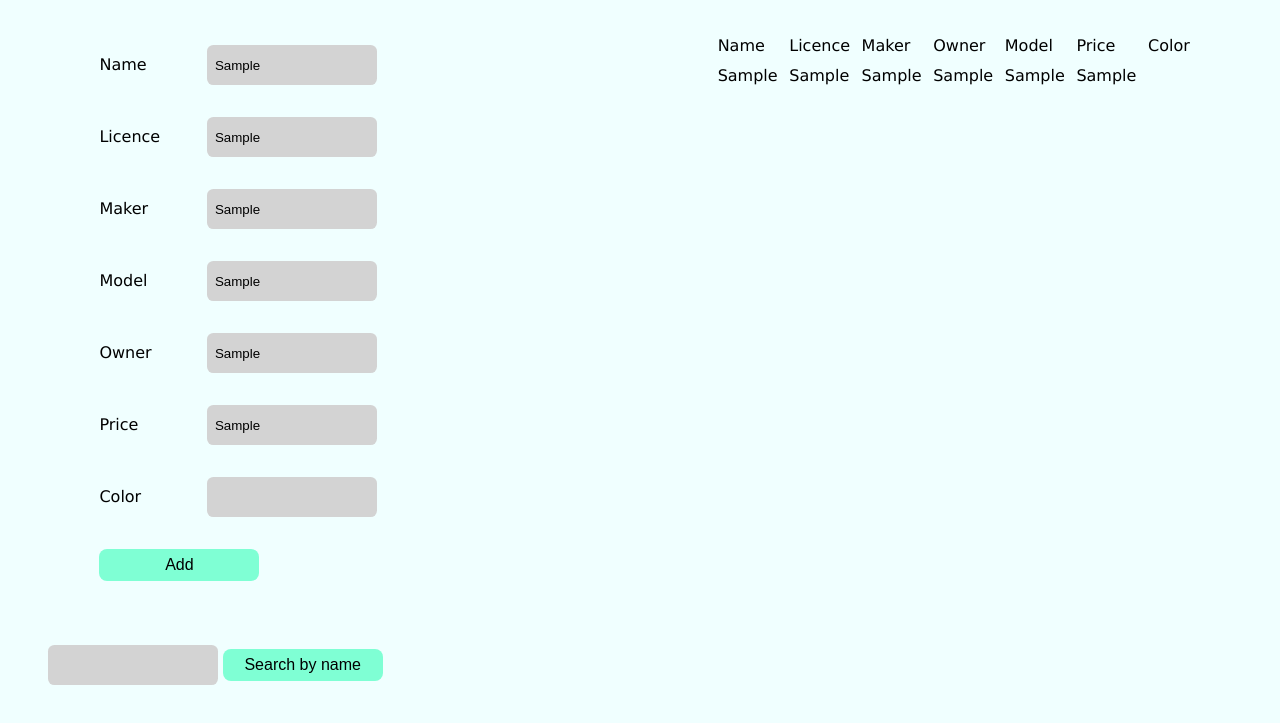
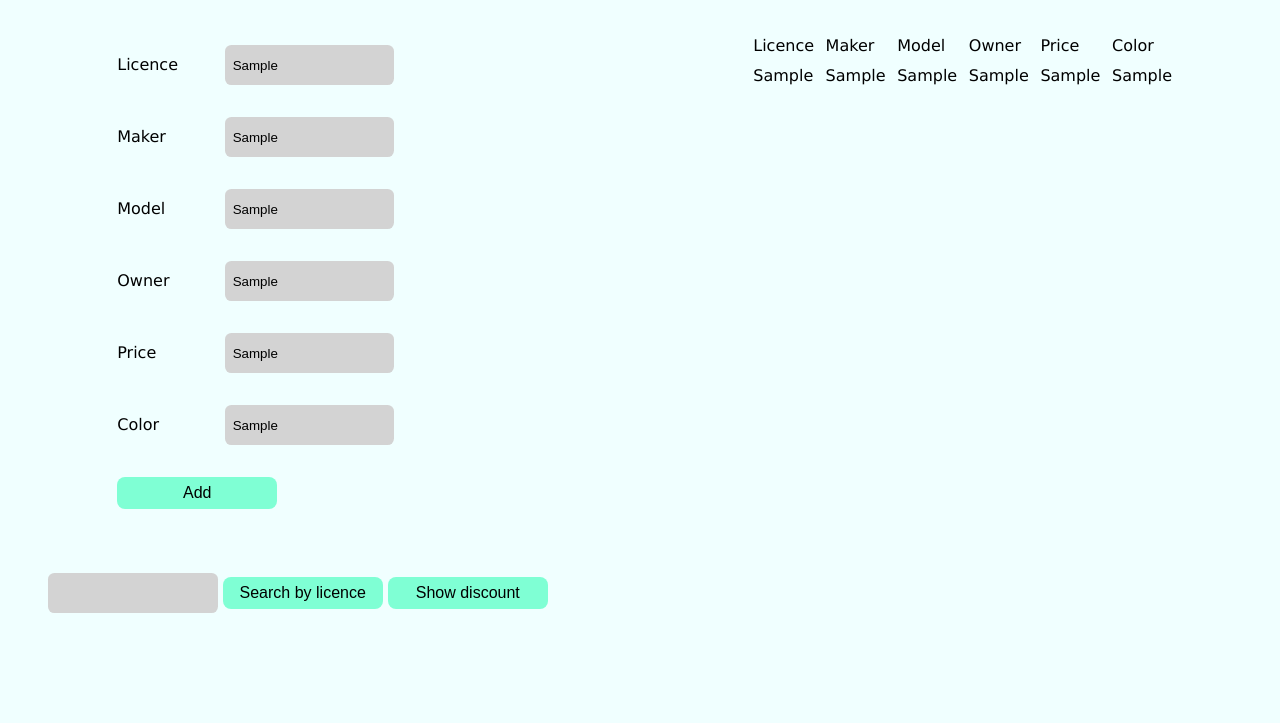
Before and after one commit to maheshbhandari433/javascript-projects, a plain HTML site: page week-7/car-info/index.html in a window 1280 px wide. Both pictures are taken after typing "Sample", "Sample", "Sample", "Sample", "Sample", "Sample" into the empty fields and a click on the button "Add". Shown: the part 137-860 px from the top of the page. After the commit the page ends 814 px from the top, so only its background shows below. Drawn offline with Linux system fonts and the light colour scheme.

Commit message:
added discount function

```diff
--- a/week-7/car-info/app.js
+++ b/week-7/car-info/app.js
@@ -1,23 +1,23 @@
 const addButton = document.querySelector('#add-button')
 const searchButton = document.querySelector('#search-button')
+const calculateDiscount = document.querySelector('#calculate-discount')
 
 
 
 function displayDetails(e) {
      e.preventDefault()
 
-const name = document.querySelector('#name').value
-const licence = document.querySelector('#licence').value
-const maker = document.querySelector('#maker').value
-const model = document.querySelector('#model').value
-const owner = document.querySelector('#owner').value
-const price = document.querySelector('#price').value
-const color = document.querySelector('#color').value
+
+let licence = document.querySelector('#licence').value
+let maker = document.querySelector('#maker').value
+let model = document.querySelector('#model').value
+let owner = document.querySelector('#owner').value
+let price = document.querySelector('#price').value
+let color = document.querySelector('#color').value
 
 
 let row = 1
 let table = document.querySelector('#output-table')
-
 
      let newRow = table.insertRow(row)
 
@@ -27,31 +27,31 @@ let table = document.querySelector('#output-table')
      let cell4 = newRow.insertCell(3)
      let cell5 = newRow.insertCell(4)
      let cell6 = newRow.insertCell(5)
-     let cell7 = newRow.insertCell(6)
 
 
- /*  let tr = document.getElementsByTagName('tr')
-    console.log(tr) */
+     let tr = table.getElementsByTagName('tr')
 
-      /* for(let i = 0; i < tr.length; i ++) { */
+      for(let i = 0; i < tr.length; i ++) {
+
+  let itemsArray = []
+  let item = localStorage.getItem('localdata')
+
+  if(item != null)
+  itemsArray = JSON.parse(item)
+  console.log(item)
 
 
-    cell1.innerHTML = name
-    cell2.innerHTML = licence
-    cell3.innerHTML = maker
-    cell4.innerHTML = model
-    cell5.innerHTML = owner
-    cell6.innerHTML = price
-    cell7.innerHTML = color
-
-    row ++
-
-    addData()
+    cell1.innerHTML = licence
+    cell2.innerHTML = maker
+    cell3.innerHTML = model
+    cell4.innerHTML = owner
+    cell5.innerHTML = price
+    cell6.innerHTML = color
 
      }
 
-
-/*   } */
+     addData()
+  }
 
 
   function addData() {
@@ -63,81 +63,119 @@ function addData() {
       for(let i = 0; i < tr.length; i ++) {
 
 carArray.push({
-  name: tr[i].getElementsByTagName('td')[0].textContent,
-  licence: tr[i].getElementsByTagName('td')[1].textContent,
-  maker: tr[i].getElementsByTagName('td')[2].textContent,
-  model: tr[i].getElementsByTagName('td')[3].textContent,
-  owner: tr[i].getElementsByTagName('td')[4].textContent,
-  price: tr[i].getElementsByTagName('td')[5].textContent,
-  color: tr[i].getElementsByTagName('td')[6].textContent
+  licence: tr[i].getElementsByTagName('td')[0].textContent,
+  maker: tr[i].getElementsByTagName('td')[1].textContent,
+  model: tr[i].getElementsByTagName('td')[2].textContent,
+  owner: tr[i].getElementsByTagName('td')[3].textContent,
+  price: tr[i].getElementsByTagName('td')[4].textContent,
+  color: tr[i].getElementsByTagName('td')[5].textContent
 })
+
     }
 
 localStorage.setItem('localdata', JSON.stringify(carArray))
 
-displayDetails()
-
 }
 
 
-/*
+
 function getData() {
 
   let itemsArray = []
   let item = localStorage.getItem('localdata')
-  console.log(item)
+
+
   if(item != null)
   itemsArray = JSON.parse(item)
-  console.log(itemsArray)
+
+ /*  console.log(item)
+
+   console.log(itemsArray[0].name ,itemsArray[1].name)
+   console.log(itemsArray[0].licence ,itemsArray[1].licence) */
 
 }
+
+ getData()
 
 
 function deleteData() {
 
   localStorage.clear()
 
-}  */
+}
 
 
-  function searchByName() {
+function discount() {
+
+  let searchResult = document.querySelector('#search-result')
+  let filter = document.getElementById('search-box').value
+
+  let tr = document.getElementsByTagName('tr')
+
+  for(let i = 0; i < tr.length; i ++) {
+
+    let licence = tr[i].getElementsByTagName('td')[0].textContent
+    let price = tr[i].getElementsByTagName('td')[4].textContent
+
+    if(price > 20000) {
+      price = 'Discount is 25% and discount amount is ' + price * 0.25
+    }
+    else if(price < 5000) {
+      price = 'Discount is 10% and discount amount is ' + price * 0.1
+    }
+    else if(price > 5000 && price < 20000) {
+      price = 'Discount is 10% and discount amount is ' + price * 0.15
+    }
+    else {
+      price = 'Invalid input'
+    }
+
+        if(licence.includes(filter)) {
+
+          searchResult.textContent = price
+
+         }
+
+        }
+
+}
+
+
+
+
+  function searchByLicence() {
 
     let searchResult = document.querySelector('#search-result')
     console.log(searchResult.textContent)
 
     let filter = document.getElementById('search-box').value
-    let outputTable = document.getElementById('output-table')
 
-    let tr = outputTable.getElementsByTagName('tr')
-    console.log(tr)
-
+    let tr = document.getElementsByTagName('tr')
 
     for(let i = 0; i < tr.length; i ++) {
 
-    let name = tr[i].getElementsByTagName('td')[0]
-    let licence = tr[i].getElementsByTagName('td')[1]
-    let maker = tr[i].getElementsByTagName('td')[2]
 
-      console.log(name.textContent)
-      console.log(licence.textContent)
-      console.log(maker.textContent)
+    let licence = tr[i].getElementsByTagName('td')[0].textContent
+    let maker = tr[i].getElementsByTagName('td')[1].textContent
+    let model = tr[i].getElementsByTagName('td')[2].textContent
+    let owner = tr[i].getElementsByTagName('td')[3].textContent
 
 
-        if(name.textContent.includes(filter)) {
+        if(licence.includes(filter)) {
 
-          searchResult.textContent = `Name of the car is ${name.textContent}, license is ${licence.textContent} and maker is ${maker.textContent}`
+          searchResult.textContent = `Maker of the car is ${maker}, model is ${model} and owner is ${owner}`
 
          }
 
       /*  else {
           searchResult.textContent = 'Not found'
-        }  */
+        } */
 
          }
 
 }
 
-/* validateforms */
+
 
  function validateforms() {
 
@@ -151,7 +189,8 @@ function validateforms() {
 
 }
 
-/* validateforms() */
+
 
 addButton.addEventListener('click', displayDetails)
-searchButton.addEventListener('click', searchByName)
+searchButton.addEventListener('click', searchByLicence)
+calculateDiscount.addEventListener('click', discount)
--- a/week-7/car-info/index.html
+++ b/week-7/car-info/index.html
@@ -19,11 +19,6 @@
  onsubmit=""
  method="post"
  class="input-form">
-
-    <div class="field-area">
-        <label for="name">Name</label>
-        <input type="text" id="name">
-    </div>
 
     <div class="field-area">
         <label for="licence">Licence</label>
@@ -65,11 +60,10 @@
     <form class="output-form">
         <table id="output-table">
             <tr>
-                <td>Name</td>
                 <td>Licence</td>
                 <td>Maker</td>
+                <td>Model</td>
                 <td>Owner</td>
-                <td>Model</td>
                 <td>Price</td>
                 <td>Color</td>
             </tr>
@@ -81,7 +75,11 @@
 
             <input type="text" id="search-box">
             <button id="search-button">
-                Search by name
+                Search by licence
+            </button>
+
+            <button id="calculate-discount">
+                Show discount
             </button>
 
             <div id="search-result">
--- a/week-7/car-info/style.css
+++ b/week-7/car-info/style.css
@@ -54,7 +54,7 @@ input {
     padding: 1rem;
 }
 
-#add-button, #search-button {
+#add-button, #search-button, #calculate-discount {
     width: 10rem;
     height: 2rem;
     border-radius: 0.5rem;
```
Lines whose indentation alone changed are shown as unchanged.
